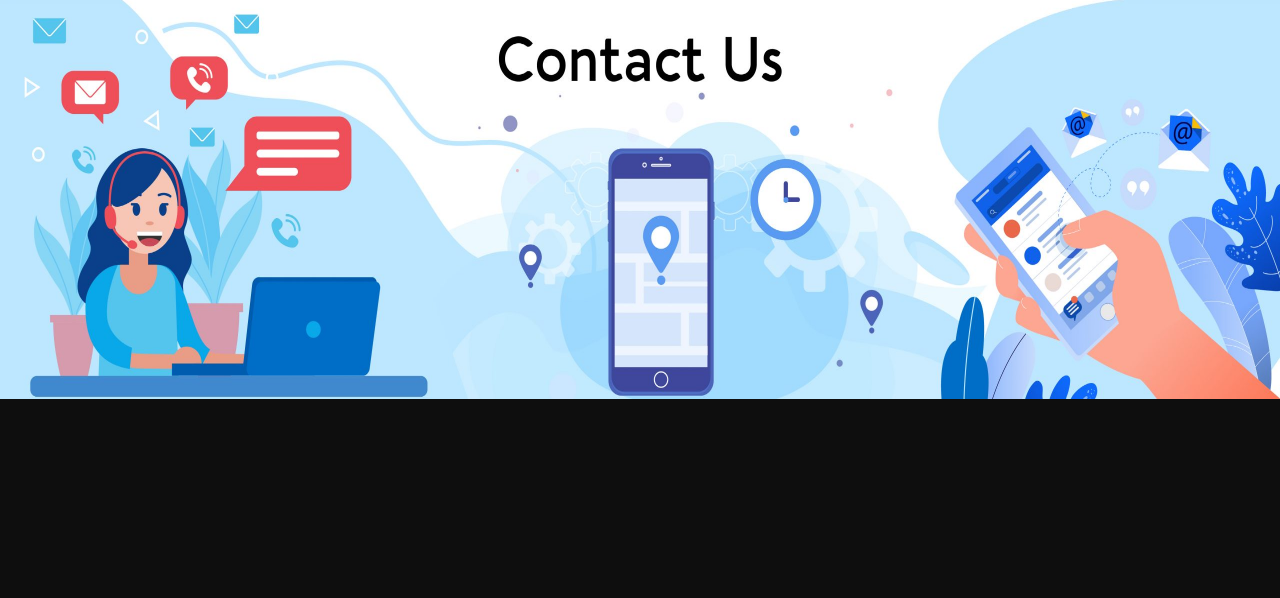
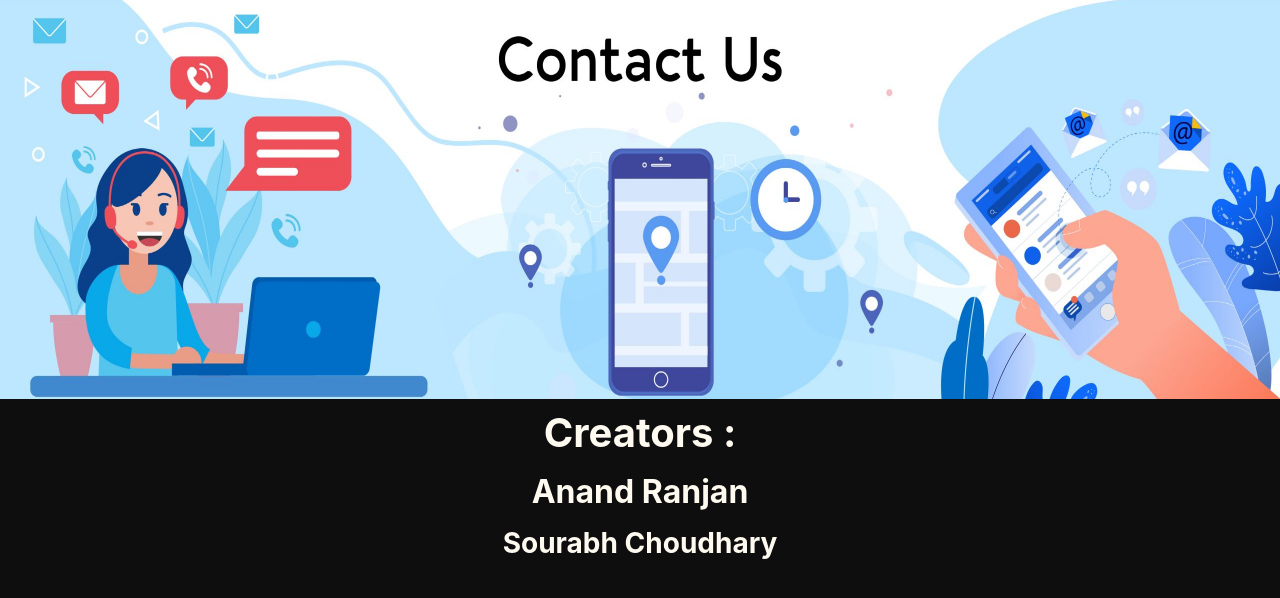
Before and after one commit to Anand-ark/Health-Mate-Webapp-Using-Django, a Django app: page /contact in a window 1280 px wide. Shown: the part 57-655 px from the top of the page. Run offline with Django 3.2, Linux system fonts and the light colour scheme.

Commit message:
Update contact.html

```diff
--- a/templates/App/contact.html
+++ b/templates/App/contact.html
@@ -5,6 +5,12 @@
 
 {% block content %}
 <!--<div class="container-fluid px-0">-->
-
+<style>
+    p{
+    margin-top:10px;
+</style>
 <img src="/media/Contact.jpg" class="d-block w-100" alt="..." width="800" height="400">
+<h1 style="text-align:center; color: FloralWhite;"><b><p>Creators : </p></b></h1>
+<h2 style="text-align:center; color: FloralWhite;"><b><p>Anand Ranjan</p></b></h2>
+<h3 style="text-align:center; color: FloralWhite;"><b><p>Sourabh Choudhary</p></b></h3>
 {% endblock content %}
```
